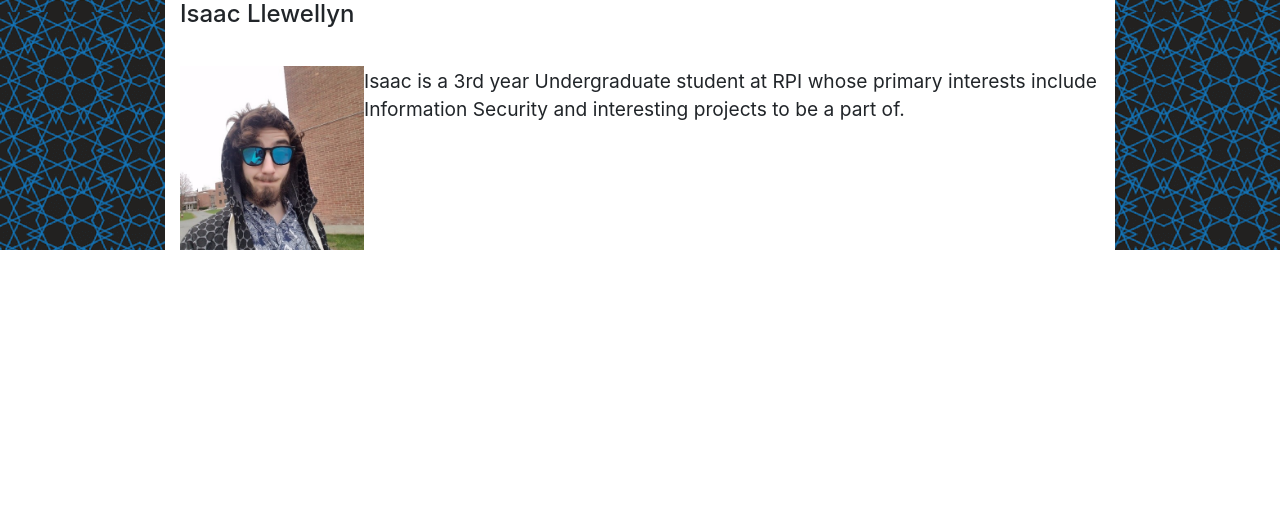
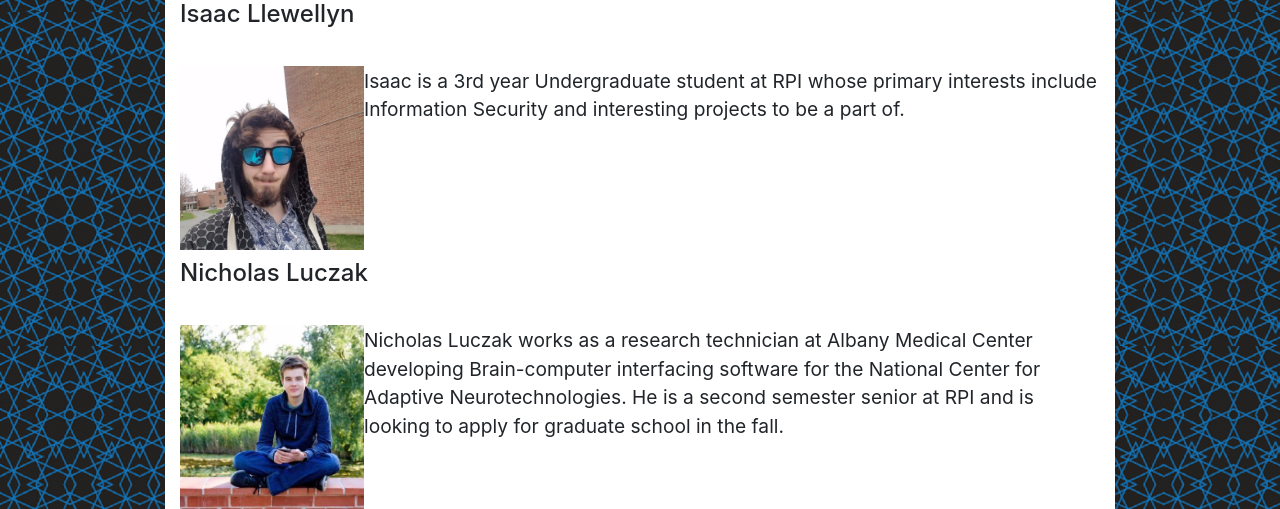
Before and after one commit to ITWSXInformatics/DengueSpreadInformationSystemDSIS, a Flask app: page /team in a window 1280 px wide. Shown: the part 656-1165 px from the top of the page. Before the commit the page ends 906 px from the top, so only its background shows below. Run offline with Flask 2, Linux system fonts and the light colour scheme; some libraries are stand-ins or nearby versions.

Commit message:
Added Nicholas to the team page
Since Nicholas joined the team late we needed to add him to the team
webpage.

```diff
--- a/MapData/templates/the_team.html
+++ b/MapData/templates/the_team.html
@@ -77,6 +77,23 @@
                             </small>
                         </p>
                     </div>
+                    <div id="nicholas_profile">
+                        <br>
+                        <br>
+                        <br>
+                        <br>
+                        <br>
+                        <h4>Nicholas Luczak<h4>
+                        <br>
+                        <p class="font-weight-normal">
+                            <img src="{{url_for('static', filename='images/nicholas_luczak_profile_pic.jpg')}}" align="top" style="float: left; width: 20%; height: 20%;"/>
+                            <small>Nicholas Luczak works as a research technician at Albany Medical Center
+                            developing Brain-computer interfacing software for the National Center for Adaptive
+                            Neurotechnologies. He is a second semester senior at RPI and is looking to apply for
+                            graduate school in the fall.
+                            </small>
+                        </p>
+                    </div>
                 </div>
                 <div class="col-1">
                 </div>
```
Also changed, not shown: MapData/static/images/nicholas_luczak_profile_pic.jpg (added).
